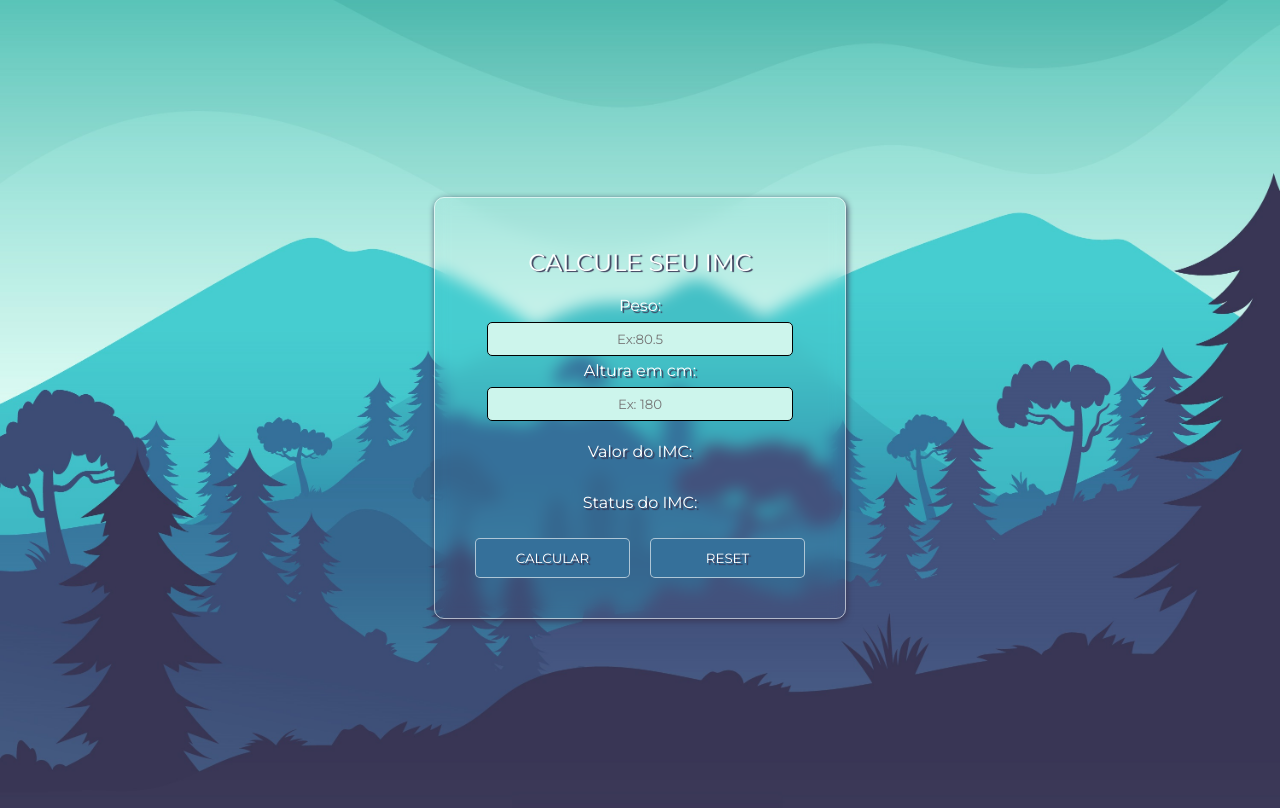
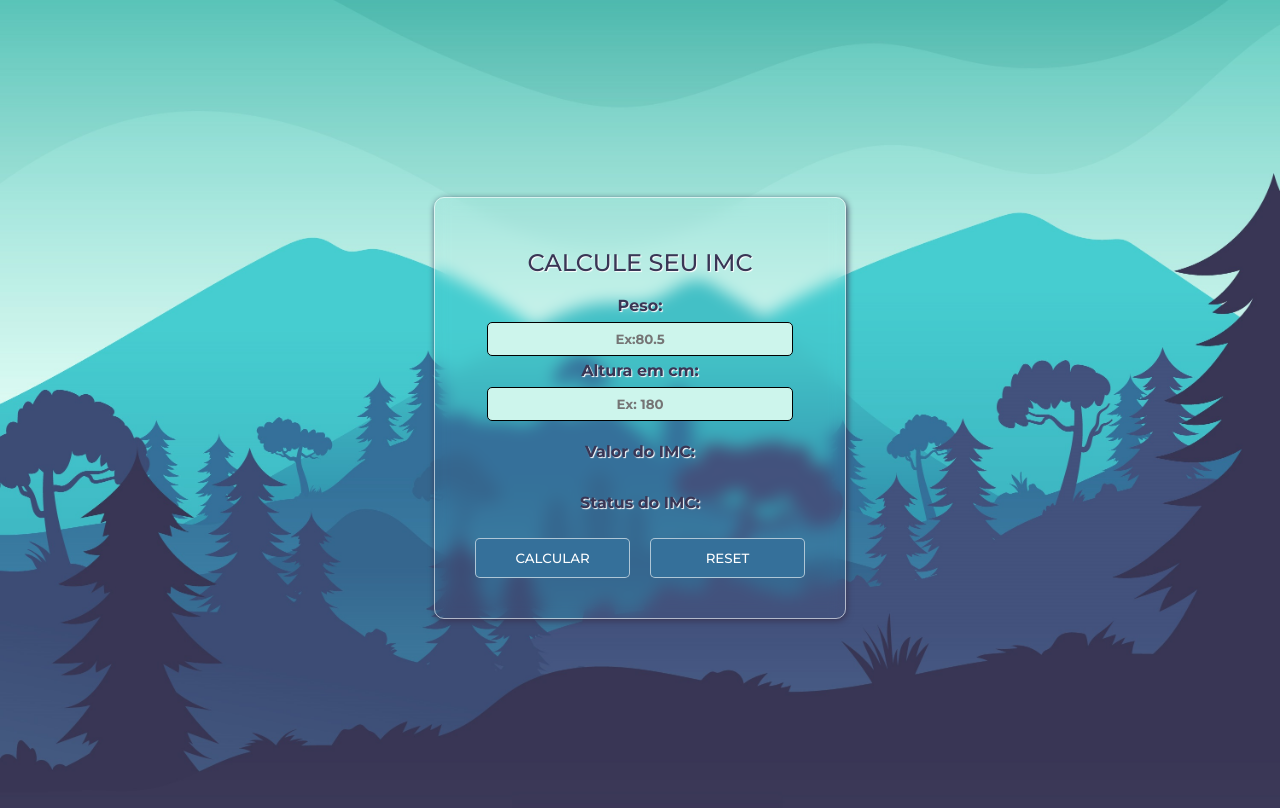
Before and after one commit to leonardo-samartino/BMI-Calculator, a plain HTML site: page index.html in a window 1280 px wide. Drawn offline with Linux system fonts and the light colour scheme.

Commit message:
melhoras no contraste das letras para melhor visualização

```diff
--- a/style.css
+++ b/style.css
@@ -4,9 +4,10 @@
 /*Configurações globais*/
 *{
     font-family: "Montserrat", sans-serif;
-    color: white;
-    text-shadow: 2px 2px 1px#393655;
+    color: #393655;
+    text-shadow: 1px 1px 1px#ffffff;
     text-align: center;
+    font-weight: 700;
 
 }
 /* Background */
@@ -38,9 +39,9 @@ main{
 }
 /* Estilização do Titúlo */
 .calculator h2{
-    font-weight: 400;
-    color: white;
-    text-shadow: 2px 1px 1px#393655;
+    font-weight: 500;
+    /* color: #393655; */
+    /* text-shadow: 2px 1px 1px#ffffff; */
 }
 /* Estilização das caixas de input */
 #peso, #altura{
@@ -71,4 +72,6 @@ main{
     margin: 10px;
     color: white;
     background-color: #35709A;
+    text-shadow: none;
+    font-weight: 500;
 }
```
